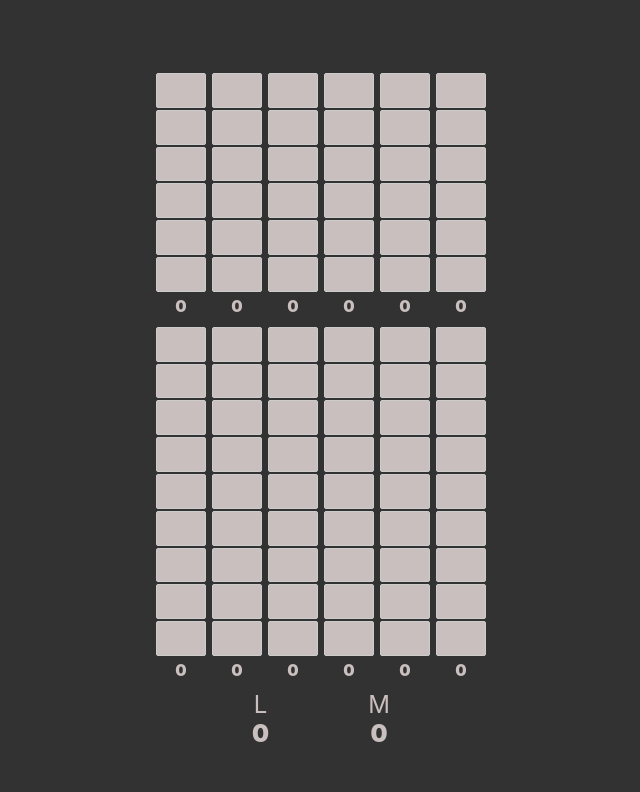
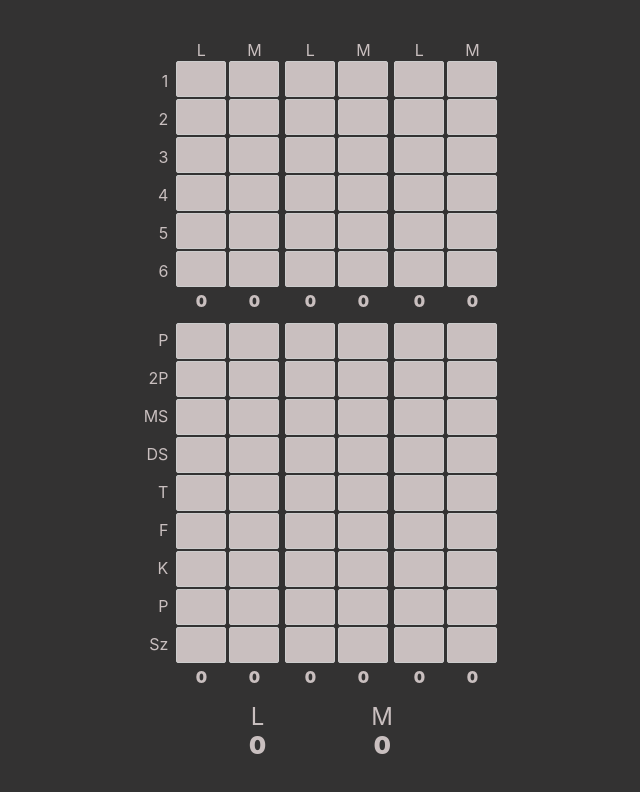
Before and after one commit to Qbius/pokos, a Svelte app: page / in a window 1280 px wide. Shown: the top 792 px of the page, without its empty margins (319-959 px from the left). Built offline with nearby package versions, Linux system fonts and the light colour scheme.

Commit message:
some changes

```diff
--- a/public/global.css
+++ b/public/global.css
@@ -5,6 +5,14 @@ html, body {
 
 	--background-color: rgb(51, 50, 50);
 	--foreground-color: rgb(201, 191, 191);
+
+	--scorecell-height: 36px;
+	--scorecell-vrtmrg: 1px;
+	--totalcell-height: 21px;
+	--totalcell-mrgtop: 3px;
+	--totalcell-mrgbot: 10px;
+
+	background-color: var(--background-color);
 }
 
 body {
--- a/src/App.svelte
+++ b/src/App.svelte
@@ -1,11 +1,26 @@
 <script>
 	import Column from './Column.svelte';
-	import {l_scores, m_scores} from './sections.js';
+	import {first, secnd, l_scores, m_scores} from './sections.js';
 </script>
+
 
 <main>
 	<div id="content">
 		<div id="columns">
+			<div id="rowlabels">
+				<div style="height: 30px;"></div>
+				{#each [...first, ' ', ...secnd, ' '] as rowlabel}
+				<span
+					style="
+						text-align: right;
+						margin-right: 3px;
+						height: {(rowlabel !== ' ') ? 'var(--scorecell-height)' : '28px'};
+						margin-top: var({(rowlabel !== ' ') ? '--scorecell-vrtmrg' : '--totalcell-mrgtop'});
+						margin-bottom: var({(rowlabel !== ' ') ? '--scorecell-vrtmrg' : '--totalcell-mrgtbot'});
+					"
+				>{rowlabel}</span>
+				{/each}
+			</div>
 			{#each [...Array(6).keys()] as i}
 			<Column
 			label={(i % 2 === 0) ? 'L' : 'M'}
@@ -39,13 +54,18 @@
 		align-items: center;
 		width: 100%;
 		height: 100%;
-		background-color: var(--background-color);
 	}
 
 	#content {
 		margin: auto;
 		display: flex;
 		flex-direction: column;
+	}
+
+	#rowlabels {
+		display: flex;
+		flex-direction: column;
+		color: var(--foreground-color);
 	}
 
 	#columns {
--- a/src/Column.svelte
+++ b/src/Column.svelte
@@ -21,8 +21,8 @@
     $: total = ((label === 'L') ? $l_scores : $m_scores)[total_index];
 </script>
 
-<div id="component">
-    <span>{label}</span>
+<div id="component" style="margin-left: {(label === 'L') ? '5' : '2'}px;">
+    <span class="cell-toplabel">{label}</span>
     {#each first as _section, index}
     <input class="cell-input" type="number" bind:value={first_score_raw[index]}>
     {/each}
@@ -38,33 +38,38 @@
         display: flex;
         flex-direction: column;
         align-items: center;
+        margin-right: 1px;
+    }
+
+    .cell-toplabel {
+        color: var(--foreground-color);
     }
 
     .cell-input {
         width: 50px;
-        margin-top: 1px;
-        margin-bottom: 1px;
-        margin-left: 3px;
-        margin-right: 3px;
+        margin-top: var(--scorecell-vrtmrg);
+        margin-bottom: var(--scorecell-vrtmrg);
         text-align: center;
         background-color: var(--foreground-color);
+        height: var(--scorecell-height);
     }
 
     .cell-total {
-        margin-top: 3px;
-        margin-bottom: 10px;
+        height: var(--totalcell-height);
+        margin-top: var(--totalcell-mrgtop);
+        margin-bottom: var(--totalcell-mrgbot);
         font-weight: 1000;
         color: var(--foreground-color);
     }
 
     input::-webkit-outer-spin-button,
     input::-webkit-inner-spin-button {
-    -webkit-appearance: none;
-    margin: 0;
+        -webkit-appearance: none;
+        margin: 0;
     }
 
 
     input[type=number] {
-    -moz-appearance: textfield;
+        -moz-appearance: textfield;
     }
 </style>
```
